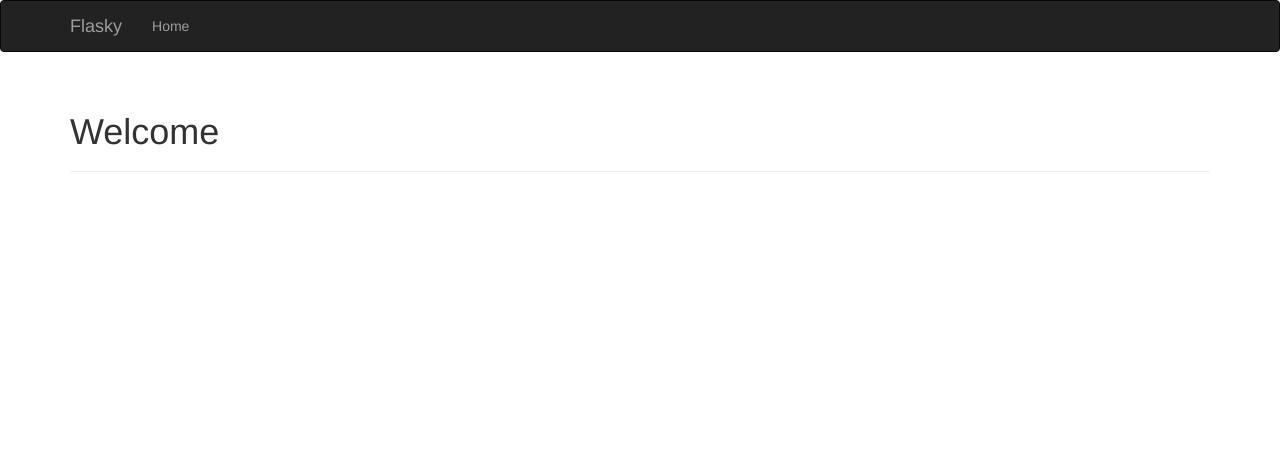
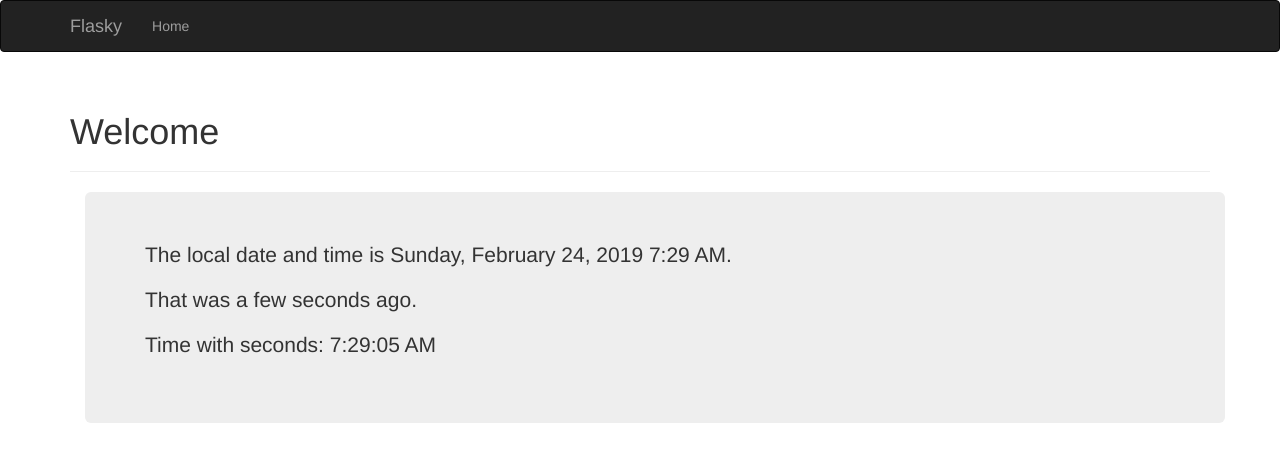
Before and after one commit to forestmonster/verbose-palm-tree, a Flask app: page / in a window 1280 px wide. Shown: the top 462 px of the page. Run offline with Flask 2, Linux system fonts and the light colour scheme; some libraries are stand-ins or nearby versions.

Commit message:
Add local date / time to index template.

```diff
--- a/templates/index.html
+++ b/templates/index.html
@@ -4,4 +4,11 @@
     <div class="page-header">
       <h1>Welcome</h1>
     </div>
+    <div class="container">
+        <div class="jumbotron">
+            <p>The local date and time is {{ moment(current_time).format('LLLL') }}.</p>
+            <p>That was {{ moment(current_time).fromNow(refresh=True) }}.</p>
+            <p>Time with seconds: {{ moment(current_time).format('LTS') }}</p>
+        </div>
+    </div>
 {% endblock %}
```
